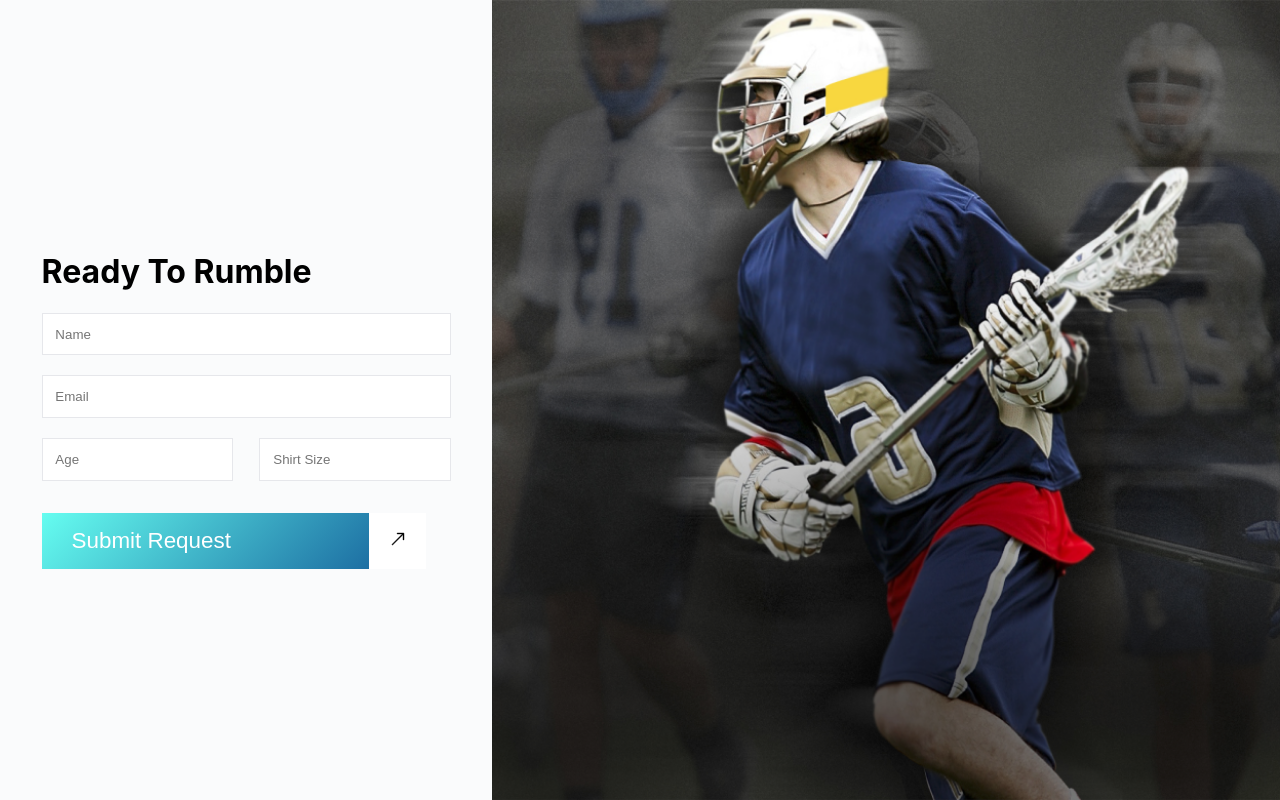
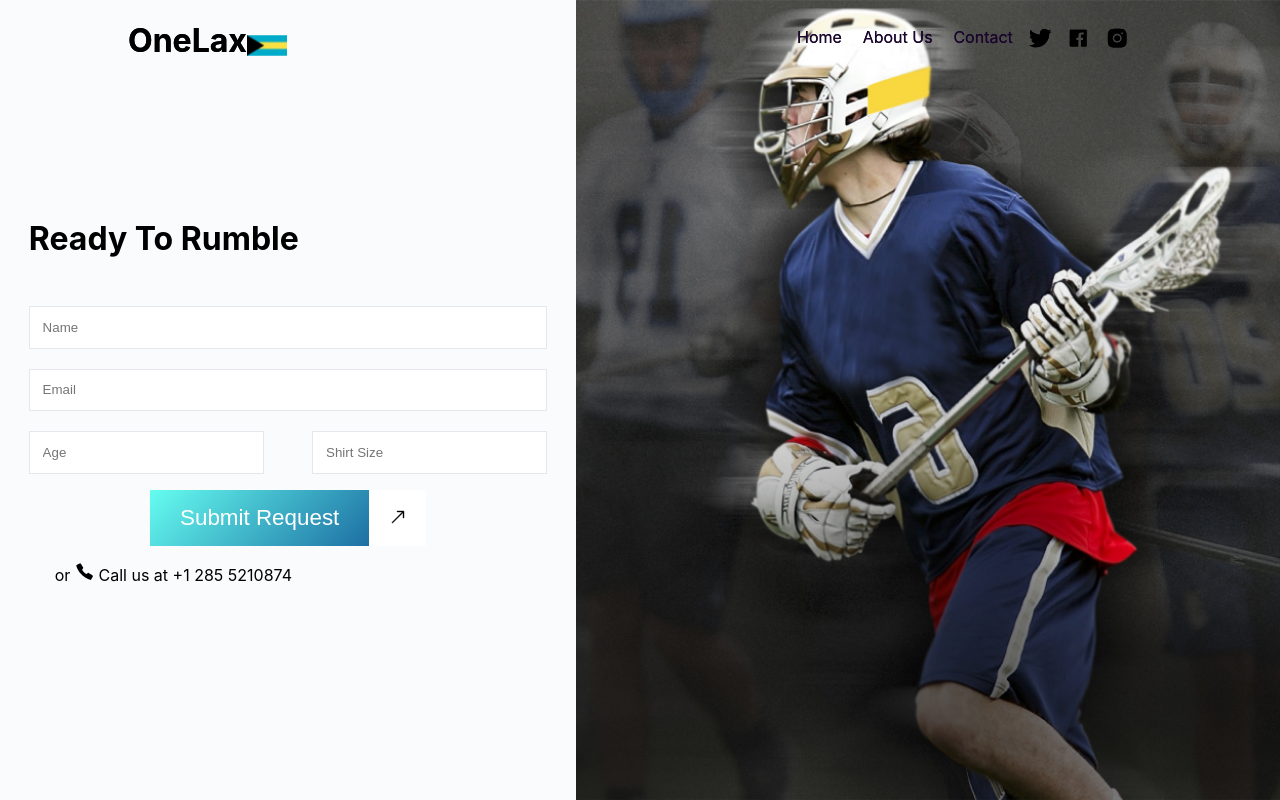
Before and after one commit to ivoinestrachan/lacrosse-site, a React (Create React App) app: page /register in a window 1280 px wide. Built offline with nearby package versions, Linux system fonts and the light colour scheme; a web font is replaced by a local one.

Commit message:
added register form

```diff
--- a/package.json
+++ b/package.json
@@ -6,6 +6,7 @@
     "react": "^17.0.2",
     "react-dom": "^17.0.2",
     "react-icons": "^4.2.0",
+    "react-router-dom": "^5.2.0",
     "react-scripts": "4.0.3",
     "web-vitals": "^1.1.2"
   },
--- a/src/App.js
+++ b/src/App.js
@@ -1,24 +1,25 @@
 import React from "react";
+import { Route, Switch } from "react-router-dom/cjs/react-router-dom.min";
+import LandingPage from "./components/Homepage";
+import Register from "./components/Register";
 import Navbar from "./components/Navbar";
-import Landing from "./components/Landing/";
-import Event from "./components/Event/";
-import Mission from "./components/Mission/";
-import Practice from "./components/Practice/";
-import Register from "./components/Register";
-import Team from "./components/Team";
+// import Landing from "./components/Landing/";
+// import Event from "./components/Event/";
+// import Mission from "./components/Mission/";
+// import Practice from "./components/Practice/";
+
+// import Team from "./components/Team";
+// import { Route, Switch } from "react-router-dom/cjs/react-router-dom.min";
 // import Carousel from "./components/Carousel";
 
 const App = () => {
   return (
     <>
-      {/* <Navbar />
-      <Landing />
-      <Event />
-      <Mission />
-      <Practice /> */}
-      <Register />
-      {/* <Team /> */}
-      {/* <Carousel /> */}
+      <Navbar />
+      <Switch>
+        <Route exact path="/" component={LandingPage} />
+        <Route exact path="/register" component={Register} />
+      </Switch>
     </>
   );
 };
--- /dev/null
+++ b/src/components/Homepage.js
@@ -0,0 +1,20 @@
+import React from "react";
+import Landing from "./Landing/";
+import Event from "./Event/";
+import Mission from "./Mission/";
+import Practice from "./Practice/";
+import Team from "./Team";
+
+const LandingPage = () => {
+  return (
+    <>
+      <Landing />
+      <Event />
+      <Mission />
+      <Practice />
+      <Team />
+    </>
+  );
+};
+
+export default LandingPage;
--- a/src/components/Landing/landing.module.css
+++ b/src/components/Landing/landing.module.css
@@ -40,9 +40,6 @@
   padding-right: 30px;
 }
 
-
-
-
 .icon {
   color: black;
   font-size: 1rem;
@@ -53,7 +50,6 @@
   padding-left: 8px;
   padding-right: 7px;
 }
-
 
 .iconWrapper {
   background: white;
--- a/src/components/Navbar/navbar.module.css
+++ b/src/components/Navbar/navbar.module.css
@@ -1,4 +1,9 @@
 .container {
+  background: transparent;
+  position: absolute;
+  z-index: 999;
+  left: 0;
+  right: 0;
   display: flex;
   justify-content: space-between;
   align-items: center;
--- a/src/components/Register/index.js
+++ b/src/components/Register/index.js
@@ -1,14 +1,19 @@
 import React from "react";
+// import { IoCallSharp } from "react-icons/io";
+import { IoCallSharp } from "react-icons/io5";
 // import { BsArrowUpRight } from "react-icons/bs";
 import styles from "./register.module.css";
 import Img from "../../assets/formImg.png";
 import { BsArrowUpRight } from "react-icons/bs";
+import Navbar from "../Navbar";
 
 const Register = () => {
   return (
+    <>
+      <Navbar />
       <div className={styles.container}>
         <div className={styles.formContainer}>
-        <h1>Ready To Rumble</h1>
+          <h1 className={styles.heading}>Ready To Rumble</h1>
           <form className={styles.form}>
             <input placeholder="Name" className={styles.input} />
             <input placeholder="Email" className={styles.input} />
@@ -22,12 +27,21 @@ const Register = () => {
                 <BsArrowUpRight className={styles.icon} />
               </div>
             </div>
+            <p className={styles.contact}>
+              or{" "}
+              <span className={styles.call}>
+                {" "}
+                <IoCallSharp />
+              </span>{" "}
+              Call us at +1 285 5210874
+            </p>
           </form>
         </div>
         <div className={styles.imgContainer}>
           <img src={Img} alt="form img" className={styles.img} />
         </div>
       </div>
+    </>
   );
 };
 
--- a/src/components/Register/register.module.css
+++ b/src/components/Register/register.module.css
@@ -1,4 +1,5 @@
 .container {
+  /* border: 2px solid black; */
   width: 100vw;
   height: 100vh;
   position: relative;
@@ -9,23 +10,37 @@
 
 .imgContainer {
   height: 100%;
+  width: 55vw;
 }
 
 .img {
   height: 100%;
+  width: 100%;
   object-fit: cover;
 }
 
 .formContainer {
+  width: 45vw;
   height: max-content;
   margin-top: auto;
   margin-bottom: auto;
   margin-left: auto;
   margin-right: auto;
 }
+
 .form {
+  width: 90%;
+  margin-left: auto;
+  margin-right: auto;
   display: flex;
   flex-direction: column;
+}
+
+.heading {
+  margin-bottom: 3rem;
+  width: 90%;
+  margin-left: auto;
+  margin-right: auto;
 }
 
 .input {
@@ -54,10 +69,11 @@
 }
 
 .buttonWrapper {
-  margin-top: 2rem;
+  margin-top: 1rem;
+  margin-left: auto;
+  margin-right: auto;
+  width: max-content;
   display: flex;
-  align-items: center;
-  width: 100%;
 }
 
 .button {
@@ -77,7 +93,6 @@
 
 .icon {
   color: black;
-
   font-size: 1rem;
   stroke-width: 0.4;
   font-weight: bold;
@@ -91,3 +106,14 @@
   background: white;
   padding: 0.8rem;
 }
+
+.call {
+  font-size: 1.2rem;
+  margin-top: 2rem;
+}
+
+.contact {
+  width: 90%;
+  margin-left: auto;
+  margin-right: auto;
+}
--- a/src/index.js
+++ b/src/index.js
@@ -2,5 +2,11 @@ import React from "react";
 import ReactDOM from "react-dom";
 import "./index.css";
 import App from "./App";
+import { BrowserRouter } from "react-router-dom";
 
-ReactDOM.render(<App />, document.getElementById("root"));
+ReactDOM.render(
+  <BrowserRouter>
+    <App />
+  </BrowserRouter>,
+  document.getElementById("root")
+);
```
Also changed, not shown: 1 other file (tests, documents, lock files or other folders). Lines whose indentation alone changed are shown as unchanged.
